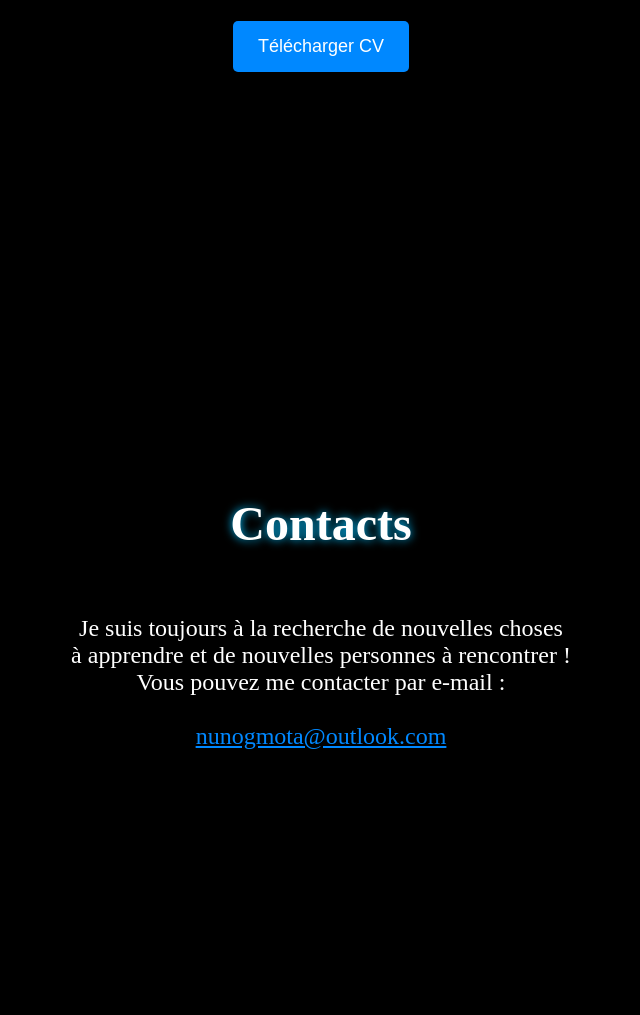
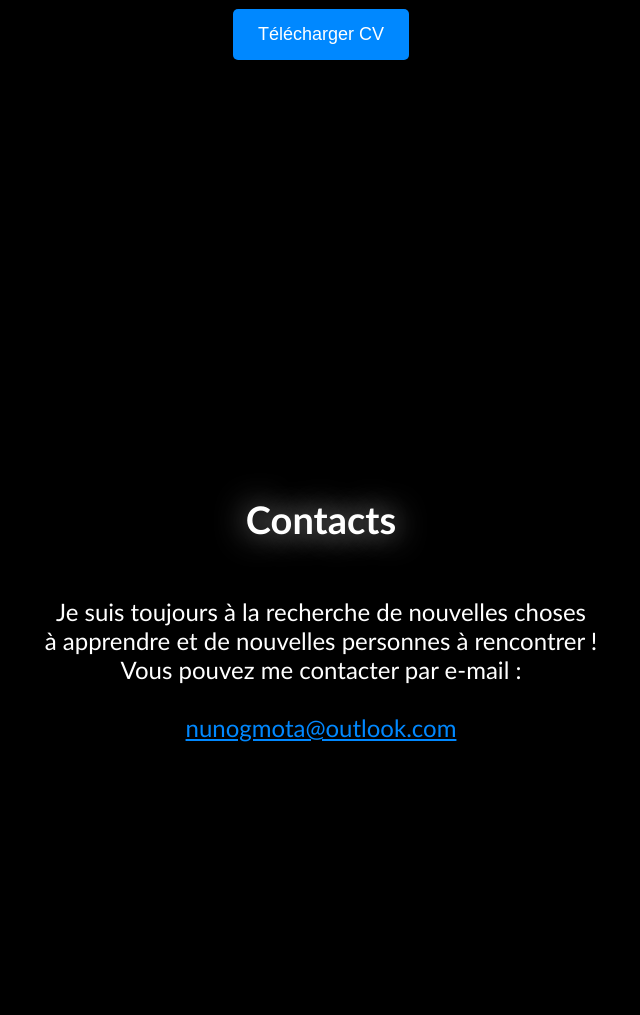
Before and after one commit to nunogmota/GitHub-portfolio, a PHP site: page / in a window 1280 px wide. Shown: the part 2185-3200 px from the top of the page, without its empty margins (319-959 px from the left). Run offline with PHP 8.4, Linux system fonts and the light colour scheme.

Commit message:
changed fonts

```diff
--- a/style.css
+++ b/style.css
@@ -1,8 +1,7 @@
         /* General styles fo the body */
         body {
             margin: 0;
-            font-family: 'league spartan';
-             /* Background gradient */
+            font-family:'Gill Sans', 'Gill Sans MT', Calibri, 'Trebuchet MS', sans-serif;
             background: linear-gradient(to bottom, rgba(255, 255, 255, 0), #ffffff);
             background-size: cover; /* background size */
             background-position: center; /* background position */
@@ -106,11 +105,16 @@
         /* Styles for headings */
         h1 {
             color: #fff;
-            text-shadow: 0 0 10px #00bfff;
-            font-size: 48px;
+            text-shadow: 0 0 30px #c0c0c0;
+
+            font-size: 38px;
+            font-family:'Gill Sans', 'Gill Sans MT', Calibri, 'Trebuchet MS', sans-serif;
+
         }
 
         /* Styles for paragraphs */
         p {
             font-size: 24px;
+            font-family:'Gill Sans', 'Gill Sans MT', Calibri, 'Trebuchet MS', sans-serif;
+
         }
```
